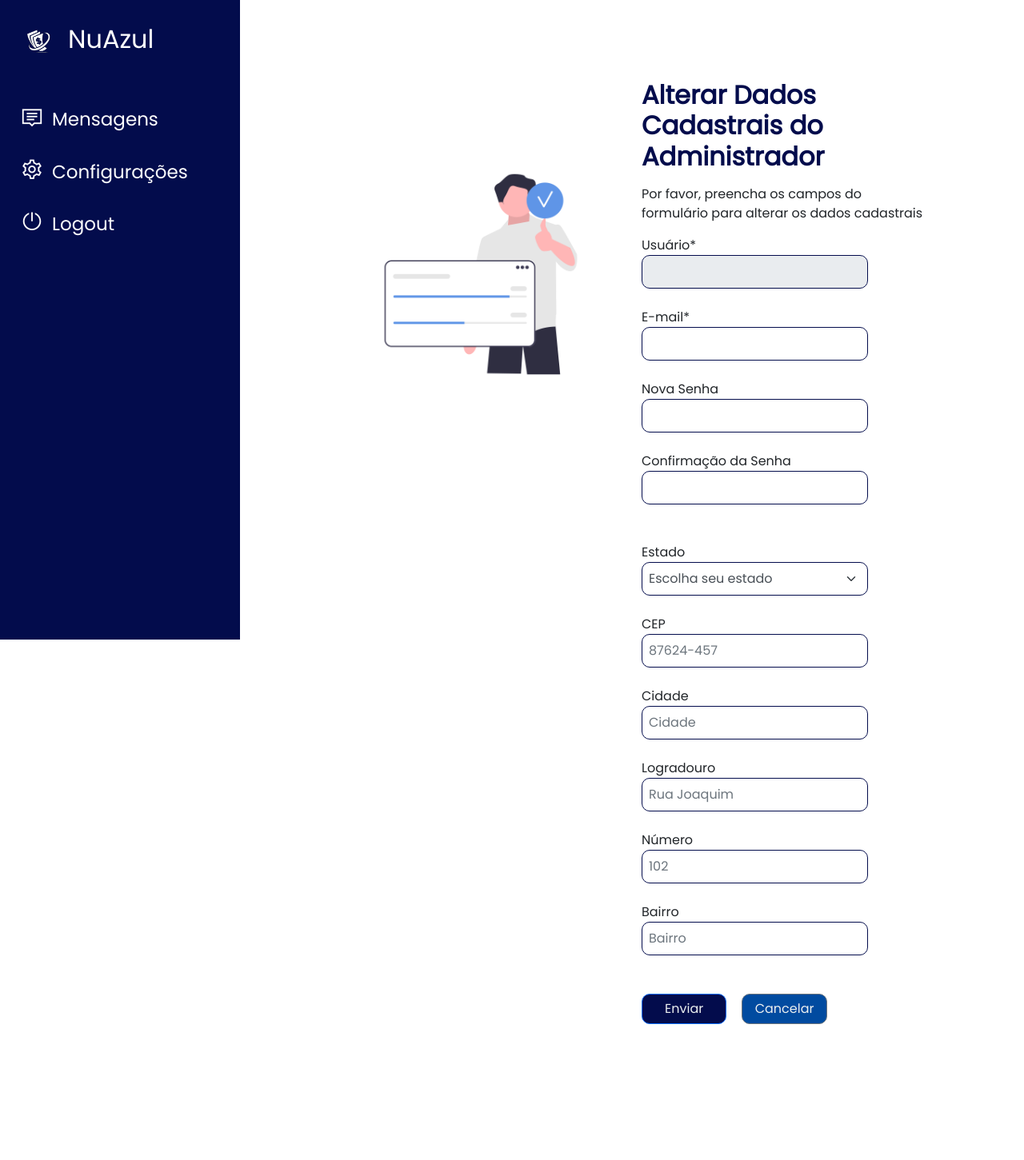
After one commit to leidyAguiar/SistemaFinanceiro, a PHP site: page /adm_alterar_cadastro.php in a window 1280 px wide. The commit adds this page. Shown: the whole page at 80% size. Run offline with PHP 8.4, Linux system fonts and the light colour scheme; data that the repository does not hold is empty.

Commit message:
cadastro administrador

```diff
--- /dev/null
+++ b/adm_alterar_cadastro.php
@@ -0,0 +1,154 @@
+<?php
+
+session_start();
+require_once("connection.php");
+require_once("config.php");
+
+?>
+
+<!DOCTYPE html>
+<html lang="pt-br">
+
+<head>
+    <meta charset="UTF-8">
+    <meta http-equiv="X-UA-Compatible" content="IE=edge">
+    <meta name="viewport" content="width=device-width, initial-scale=1.0">
+    <title><?php echo $nomeSistema ?></title>
+    <!--Bootstrap-->
+    <link href="https://cdn.jsdelivr.net/npm/bootstrap@5.0.2/dist/css/bootstrap.min.css" rel="stylesheet" integrity="sha384-EVSTQN3/azprG1Anm3QDgpJLIm9Nao0Yz1ztcQTwFspd3yD65VohhpuuCOmLASjC" crossorigin="anonymous">
+    <script src="https://cdn.jsdelivr.net/npm/bootstrap@5.0.2/dist/js/bootstrap.bundle.min.js" integrity="sha384-MrcW6ZMFYlzcLA8Nl+NtUVF0sA7MsXsP1UyJoMp4YLEuNSfAP+JcXn/tWtIaxVXM" crossorigin="anonymous"></script>
+    <!--CSS-->
+    <link href="./css/style-dashboard.css" rel="stylesheet">
+    <!--Icon-->
+    <link href="./img/dolar.png" rel="shortcut icon" type="image/x-icon">
+    <!--Icones da tela-->
+    <link rel="stylesheet" href="https://maxst.icons8.com/vue-static/landings/line-awesome/line-awesome/1.3.0/css/line-awesome.min.css">
+</head>
+
+<body>
+    <section id="menu">
+        <div class="logo">
+            <img src="./img/logoDinheiro.png" alt="">
+            <h2>NuAzul<h2>
+        </div>
+        <div class="itens">
+            <li>
+                <a href="./administrador.php"><i class="las la-comment"></i>Mensagens</a>
+            </li>
+            <li>
+                <a href="./adm_alterar_cadastro.php"><i class="las la-cog"></i>Configurações</a>
+            </li>
+            <li>
+                <a href="./logout.php"><i class="las la-power-off"></i>Logout</a>
+            </li>
+        </div>
+    </section>
+
+    <body>
+        <div class="container" style="margin-left:300px">
+            <div class="row content">
+                <div class="col-md-6 mb-3">
+                    <img src="./img/cadastroAdm.png" class="img-fluid" alt="image">
+                </div>
+                <div class="col-md-6">
+                    <h2 class="signin-text mb-3"> Alterar Dados Cadastrais do Administrador</h2>
+                    <p>Por favor, preencha os campos do formulário para alterar os dados cadastrais</p>
+                    <div>
+                        <form method="post">
+                            <div>
+                                <label for="login">Usuário*</label>
+                                <input type="text" name="username" id="login" class="form-control" readonly value="<?php echo $username; ?>">
+                            </div>
+                            </br>
+                            <div>
+                                <label for="login">E-mail*</label>
+                                <input type="email" name="email" id="email" class="form-control required <?php echo (!empty($email_err)) ? 'is-invalid' : ''; ?>" value="<?php echo $new_email; ?>">
+                                <span class="invalid-feedback"><?php echo $email_err; ?></span>
+                            </div>
+                            </br>
+                            <div>
+                                <label for="senha">Nova Senha</label>
+                                <input type="password" name="new_password" id="senha" class="form-control <?php echo (!empty($new_password_err)) ? 'is-invalid' : ''; ?>" value="<?php echo $new_password; ?>">
+                                <span class="invalid-feedback"><?php echo $new_password_err; ?></span>
+                            </div>
+                            </br>
+                            <div>
+                                <label for="senha">Confirmação da Senha</label>
+                                <input type="password" name="confirm_password" id="senha" class="form-control <?php echo (!empty($confirm_password_err)) ? 'is-invalid' : ''; ?>" value="<?php echo $confirm_password; ?>">
+                                <span class="invalid-feedback"><?php echo $confirm_password_err; ?></span>
+                            </div>
+                            </br>
+
+                            </br>
+                            <div>
+                                <label for="estado">Estado</label>
+                                <select class="form-select form-control" name="estado" id="estado">
+                                    <option value="0"> Escolha seu estado</option>
+                                    <option value="ac" <?= $estado === "ac" ? "selected" : "" ?>>Acre</option>
+                                    <option value="al" <?= $estado === "al" ? "selected" : "" ?>>Alagoas</option>
+                                    <option value="am" <?= $estado === "am" ? "selected" : "" ?>>Amazonas</option>
+                                    <option value="ap" <?= $estado === "ap" ? "selected" : "" ?>>Amapá</option>
+                                    <option value="ba" <?= $estado === "ba" ? "selected" : "" ?>>Bahia</option>
+                                    <option value="ce" <?= $estado === "ce" ? "selected" : "" ?>>Ceará</option>
+                                    <option value="df" <?= $estado === "df" ? "selected" : "" ?>>Distrito Federal</option>
+                                    <option value="es" <?= $estado === "es" ? "selected" : "" ?>>Espírito Santo</option>
+                                    <option value="go" <?= $estado === "go" ? "selected" : "" ?>>Goiás</option>
+                                    <option value="ma" <?= $estado === "ma" ? "selected" : "" ?>>Maranhão</option>
+                                    <option value="mt" <?= $estado === "mt" ? "selected" : "" ?>>Mato Grosso</option>
+                                    <option value="ms" <?= $estado === "ms" ? "selected" : "" ?>>Mato Grosso do Sul</option>
+                                    <option value="mg" <?= $estado === "mg" ? "selected" : "" ?>>Minas Gerais</option>
+                                    <option value="pa" <?= $estado === "pa" ? "selected" : "" ?>>Pará</option>
+                                    <option value="pb" <?= $estado === "pb" ? "selected" : "" ?>>Paraíba</option>
+                                    <option value="pr" <?= $estado === "pr" ? "selected" : "" ?>>Paraná</option>
+                                    <option value="pe" <?= $estado === "pe" ? "selected" : "" ?>>Pernambuco</option>
+                                    <option value="pi" <?= $estado === "pi" ? "selected" : "" ?>>Piauí</option>
+                                    <option value="rj" <?= $estado === "rj" ? "selected" : "" ?>>Rio de Janeiro</option>
+                                    <option value="rn" <?= $estado === "rn" ? "selected" : "" ?>>Rio Grande do Norte</option>
+                                    <option value="ro" <?= $estado === "ro" ? "selected" : "" ?>>Rondônia</option>
+                                    <option value="rs" <?= $estado === "rs" ? "selected" : "" ?>>Rio Grande do Sul</option>
+                                    <option value="rr" <?= $estado === "rr" ? "selected" : "" ?>>Roraima</option>
+                                    <option value="sc" <?= $estado === "sc" ? "selected" : "" ?>>Santa Catarina</option>
+                                    <option value="se" <?= $estado === "se" ? "selected" : "" ?>>Sergipe</option>
+                                    <option value="sp" <?= $estado === "sp" ? "selected" : "" ?>>São Paulo</option>
+                                    <option value="to" <?= $estado === "to" ? "selected" : "" ?>>Tocantins</option>
+                                </select>
+                            </div>
+                            </br>
+                            <div>
+                                <label for="cep">CEP</label>
+                                <input type="text" placeholder="87624-457" name="cep" id="cep" class="form-control" value="<?php echo $cep; ?>">
+                            </div>
+                            </br>
+                            <div>
+                                <label for="cidade">Cidade</label>
+                                <input type="text" placeholder="Cidade" name="cidade" id="cidade" class="form-control" value="<?php echo $cidade; ?>">
+                            </div>
+                            </br>
+                            <div>
+                                <label for="logradouro">Logradouro</label>
+                                <input type="text" placeholder="Rua Joaquim" name="logradouro" id="logradouro" class="form-control" value="<?php echo $logradouro; ?>">
+                            </div>
+                            </br>
+                            <div>
+                                <label for="numero">Número</label>
+                                <input type="text" placeholder="102" name="numero" class="form-control" id="numero" value="<?php echo $numero; ?>">
+                            </div>
+                            </br>
+                            <div>
+                                <label for="bairro">Bairro</label>
+                                <input type="text" placeholder="Bairro" name="bairro" id="bairro" class="form-control" value="<?php echo $bairro; ?>">
+                            </div>
+                            </br>
+                            </br>
+                            <div class="form-group">
+                                <input type="submit" class="btn btn-primary" value="Enviar">
+                                <a class="btn btn-secondary" href="./administrador.php">Cancelar</a>
+                            </div>
+                        </form>
+                    </div>
+                </div>
+            </div>
+        </div>
+    </body>
+
+</html>
--- a/administrador.php
+++ b/administrador.php
@@ -35,6 +35,9 @@ require_once("config.php");
                 <a href="./administrador.php"><i class="las la-comment"></i>Mensagens</a>
             </li>
             <li>
+                <a href="./adm_alterar_cadastro.php"><i class="las la-cog"></i>Configurações</a>
+            </li>
+            <li>
                 <a href="./logout.php"><i class="las la-power-off"></i>Logout</a>
             </li>
         </div>
@@ -43,7 +46,7 @@ require_once("config.php");
     <section id="interface" style="margin-left:300px">
         <div class="navigation">
             <div class="profile">
-                <img src="./img/man.png" alt="">
+                <img src="./img/usuario.png" alt="">
                 <p><?php echo "Olá, ", $_SESSION['uso_nome'] ?></p>
             </div>
     </section>
--- a/dashboard.php
+++ b/dashboard.php
@@ -65,7 +65,7 @@ require_once("config.php");
     <section id="interface" style="margin-left:300px">
         <div class="navigation">
             <div class="profile">
-                <img src="./img/man.png" alt="">
+                <img src="./img/usuario.png" alt="">
                 <p><?php echo "Olá, ", $_SESSION['uso_nome'] ?></p>
             </div>
         </div>
--- a/menu_lateral.php
+++ b/menu_lateral.php
@@ -31,7 +31,7 @@
             <a href="./receitas.php"><i class="las la-piggy-bank"></i>Receitas</a>
         </li>
         <li>
-            <a href="./contato.php"><i class="las la-comment-alt"></i>Contato</a>
+            <a href="./contato_usuario.php"><i class="las la-comment-alt"></i>Contato</a>
         </li>
         <li>
             <a href="./alterar_dados_cadastrais.php"><i class="las la-cog"></i>Configurações</a>
```
Also changed, not shown: contato_usuario.php (renamed from contato.php), img/cadastroAdm.png (added), img/user.png (deleted), img/usuario.png (added). Lines whose indentation alone changed are shown as unchanged.
